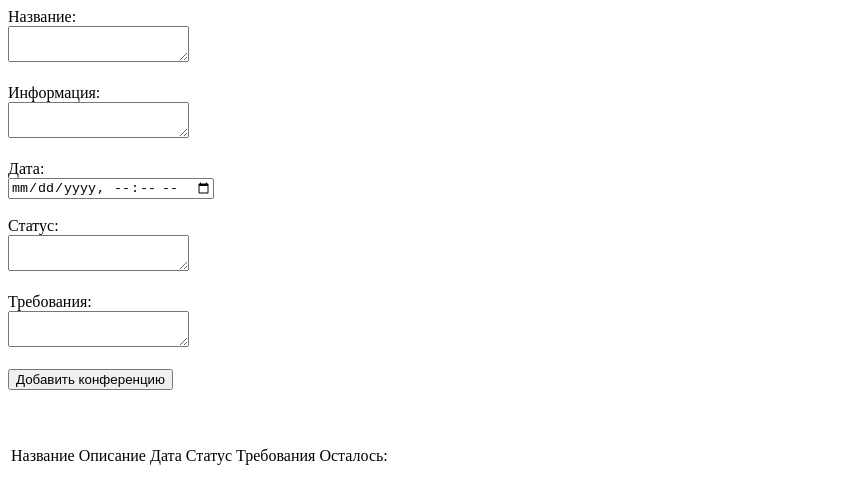
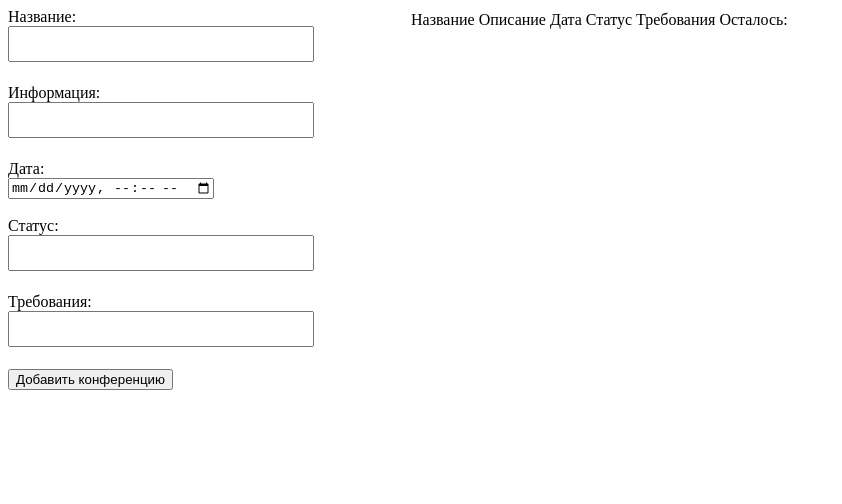
Before and after one commit to The-One-Who-Speaks-and-Depicts/conference_timer, a plain HTML site: page timer.html in a window 1280 px wide. Shown: the whole page, without its empty margins (0-842 px from the left). Drawn offline with nearby package versions, Linux system fonts and the light colour scheme.

Commit message:
css for textarea and aside section is added

```diff
--- /dev/null
+++ b/css/style.css
@@ -0,0 +1,10 @@
+aside {
+    width:400px;
+    float:left;
+}
+
+textarea {
+    overflow:hidden;
+    resize:none;
+    width:300px;
+}
--- a/js/script.js
+++ b/js/script.js
@@ -1,7 +1,13 @@
 
   window.onload = function() {
 
+    var textarea = document.querySelector('textarea');
 
+textarea.addEventListener('keyup', function(){
+  if(this.scrollTop > 0){
+    this.style.height = this.scrollHeight + "px";
+  }
+});
 
  var conf = function(_name, _desc, _date, _statusExe, _req) {
     this.name = _name;
--- a/timer.html
+++ b/timer.html
@@ -3,6 +3,7 @@
 <script src="https://ajax.googleapis.com/ajax/libs/jquery/3.1.1/jquery.min.js"></script>
 <script src="https://cdnjs.cloudflare.com/ajax/libs/moment.js/2.17.1/moment.js"></script>
 <script type="text/javascript" src="js/script.js"></script>
+<link rel="stylesheet" type="text/css" href="css/style.css" media="screen" />
 </head>
 
 <body>
```
